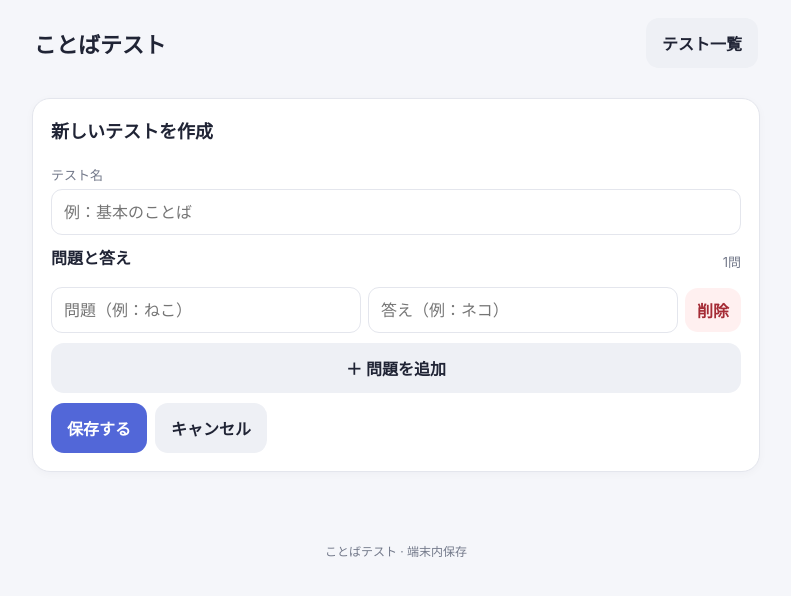
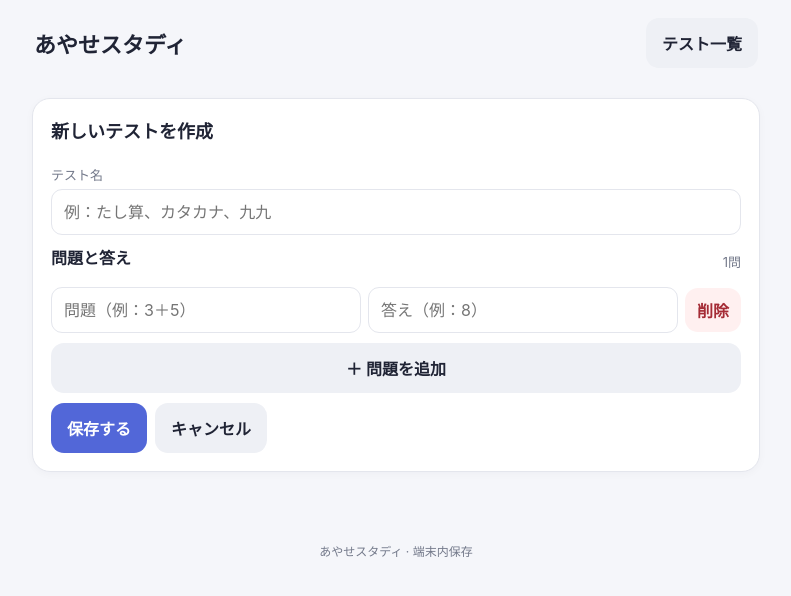
Before and after one commit to hiyori45/ayase-study, a plain HTML site: page index.html in a window 1280 px wide. Both pictures are taken after a click on the button "＋ 新しいテスト". Shown: the whole page, without its empty margins (244-1035 px from the left). Drawn offline with Linux system fonts and the light colour scheme.

Commit message:
Generalize app for multiple study subjects

```diff
--- a/index.html
+++ b/index.html
@@ -5,7 +5,7 @@
 <meta name="viewport" content="width=device-width, initial-scale=1, viewport-fit=cover">
 <meta name="theme-color" content="#f7f7fb">
 <link rel="manifest" href="manifest.json">
-<title>ことばテスト</title>
+<title>あやせスタディ</title>
 <style>
 :root{--ink:#202435;--muted:#73798a;--line:#e4e6ed;--paper:#fff;--bg:#f5f6fa;--accent:#5267d8;--soft:#edf0ff}
 *{box-sizing:border-box}
@@ -46,7 +46,7 @@ footer{text-align:center;color:var(--muted);font-size:12px;padding:20px}
 </style>
 </head>
 <body>
-<header><h1>ことばテスト</h1><button class="secondary" id="homeBtn">テスト一覧</button></header>
+<header><h1>あやせスタディ</h1><button class="secondary" id="homeBtn">テスト一覧</button></header>
 <main>
 <section id="home">
   <div class="panel">
@@ -60,7 +60,7 @@ footer{text-align:center;color:var(--muted);font-size:12px;padding:20px}
 <section id="editor" class="hidden">
   <div class="panel stack">
     <h2 id="editorHeading">テストを作る</h2>
-    <div><label for="testName">テスト名</label><input id="testName" maxlength="40" placeholder="例：基本のことば"></div>
+    <div><label for="testName">テスト名</label><input id="testName" maxlength="40" placeholder="例：たし算、カタカナ、九九"></div>
     <div class="row between"><h3>問題と答え</h3><span class="muted" id="questionCount"></span></div>
     <div id="questionEditor" class="stack"></div>
     <button class="secondary" id="addQuestionBtn">＋ 問題を追加</button>
@@ -72,7 +72,7 @@ footer{text-align:center;color:var(--muted);font-size:12px;padding:20px}
   <div class="panel">
     <div class="row between"><strong id="quizTitle"></strong><span id="quizCount" class="muted"></span></div>
     <div class="progress"><div id="progressBar"></div></div>
-    <div class="muted" style="text-align:center">このことばをカタカナで書こう</div>
+    <div class="muted" style="text-align:center">問題の答えを書こう</div>
     <div id="prompt" class="prompt"></div>
     <canvas id="writing"></canvas>
     <div class="row between" style="margin-top:10px">
@@ -99,12 +99,12 @@ footer{text-align:center;color:var(--muted);font-size:12px;padding:20px}
   </div>
 </section>
 </main>
-<footer>ことばテスト · 端末内保存</footer>
+<footer>あやせスタディ · 端末内保存</footer>
 <script>
-const KEY='kotoba-tests-v1';
+const KEY='ayase-study-tests-v1';
 const sample=[
- {id:'sample-basic',name:'基本のことば',questions:[['ねこ','ネコ'],['いぬ','イヌ'],['さかな','サカナ'],['ばす','バス'],['とまと','トマト'],['すいか','スイカ'],['かめ','カメ'],['うさぎ','ウサギ'],['くるま','クルマ'],['らっぱ','ラッパ'],['りんご','リンゴ'],['ぱん','パン']]},
- {id:'sample-voiced',name:'濁音・半濁音',questions:[['がらす','ガラス'],['ぱんだ','パンダ'],['ぶどう','ブドウ'],['ぞう','ゾウ'],['ぼうし','ボウシ'],['ぴあの','ピアノ'],['だるま','ダルマ'],['ごりら','ゴリラ'],['ばなな','バナナ'],['ぷりん','プリン']]}
+ {id:'sample-kana',name:'カタカナ練習',questions:[['あさ','アサ'],['いぬ','イヌ'],['うみ','ウミ'],['えき','エキ'],['おに','オニ'],['かさ','カサ'],['くるま','クルマ'],['さかな','サカナ'],['すいか','スイカ'],['ねこ','ネコ']]},
+ {id:'sample-math',name:'たし算',questions:[['3＋5','8'],['7＋2','9'],['4＋4','8'],['6＋3','9'],['2＋5','7'],['8＋1','9'],['5＋5','10'],['9＋2','11'],['6＋6','12'],['7＋4','11']]}
 ];
 let tests=loadTests(), editingId=null, currentSet=null, quizQuestions=[], quizIndex=0, lastSetId=null;
 const $=id=>document.getElementById(id);
@@ -123,7 +123,7 @@ function renderHome(){
 }
 function newRow(q='',a=''){
  const div=document.createElement('div');div.className='question-row';
- div.innerHTML=`<input aria-label="問題（ひらがな）" placeholder="問題（例：ねこ）" value="${esc(q)}"><input aria-label="答え（カタカナ）" placeholder="答え（例：ネコ）" value="${esc(a)}"><button class="danger" type="button">削除</button>`;
+ div.innerHTML=`<input aria-label="問題" placeholder="問題（例：3＋5）" value="${esc(q)}"><input aria-label="答え" placeholder="答え（例：8）" value="${esc(a)}"><button class="danger" type="button">削除</button>`;
  div.querySelector('button').onclick=()=>{div.remove();updateCount()};
  $('questionEditor').appendChild(div);updateCount();
 }
```
